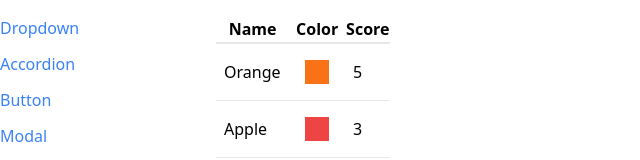
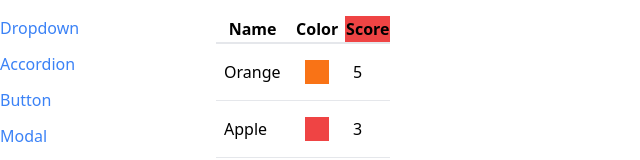
Before and after one commit to douglasss/react-redux-study, a React (Vite) app in the folder comps/: page /table in a window 1280 px wide. Shown: the top 160 px of the page, without its empty margins (0-640 px from the left). Built offline with nearby package versions, Linux system fonts and the light colour scheme.

Commit message:
[Section 16] Table Header Fragment

```diff
--- a/comps/src/pages/TablePage.jsx
+++ b/comps/src/pages/TablePage.jsx
@@ -14,7 +14,11 @@
       label: 'Color',
       render: (fruit) => <div className={`p-3 m-2 ${fruit.color}`}></div>,
     },
-    { label: 'Score', render: (fruit) => fruit.score },
+    {
+      label: 'Score',
+      render: (fruit) => fruit.score,
+      header: () => <th className="bg-red-500">Score</th>,
+    },
   ];
 
   const keyFn = (fruit) => fruit.name;
```
